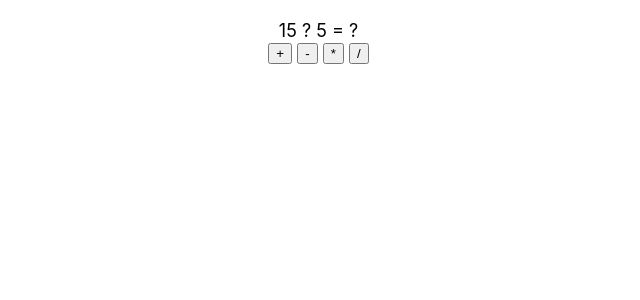
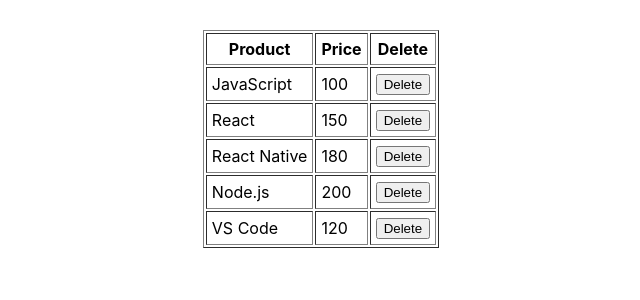
Before and after one commit to SaharatPankawn/pluem-project, a React (Create React App) app in the folder React/app1/: page / in a window 1280 px wide. Shown: the top 300 px of the page, without its empty margins (319-959 px from the left). Built offline with nearby package versions, Linux system fonts and the light colour scheme.

Commit message:
refs-Array.js

```diff
--- a/React/app1/src/App.js
+++ b/React/app1/src/App.js
@@ -1,10 +1,10 @@
 import React from "react";
-import RefsFunc from "./refs-func.js";
-
+import RefsArray from "./refs-array.js";
 function App() {
 	return (
 	<>
-	<RefsFunc/>
+
+	<RefsArray/>
 	</>
 
 	)
--- /dev/null
+++ b/React/app1/src/refs-array.js
@@ -0,0 +1,46 @@
+import React from 'react'
+export default function RefsArray() {
+    const table = React.useRef()
+    const tr = React.useRef([])
+    const data = [
+        ['JavaScript', 100],
+        ['React', 150],
+        ['React Native', 180],
+        ['Node.js', 200],
+        ['VS Code', 120]
+    ]
+    const onClickButton = (i) => {
+        //การลบแถวออกจากตาราง จะท าให้ล าดับแถวเปลี่ยนไปจากเดิม
+        //ซึ่งอาจไม่ตรงกับล าดับอ้างอิงของแถวนั้นที่ได้ก าหนดไว้ล่วงหน้า
+        //ดังนั้น เราต้องตรวจสอบล าดับที่แท้จริงอีกครั้ง เพื่อใช้ในการลบ
+        const index = tr.current[i].rowIndex
+        table.current.deleteRow(index)
+    }
+    const onMouseOverRow = (i) => {
+        tr.current[i].style.backgroundColor = 'yellow'
+    }
+    const onMouseOutRow = (i) => {
+        tr.current[i].style.backgroundColor = 'white'
+    }
+    const tableStyles = { margin: 'auto', marginTop: 30 }
+    return (
+        <table ref={table} border="1" cellPadding={5} style={tableStyles} >
+            <tr><th>Product</th><th>Price</th><th>Delete</th></tr>
+            {
+                data.map((item, i) => {
+                    return (
+                        <tr ref={el => tr.current[i] = el}
+                            onMouseOver={() => onMouseOverRow(i)}
+                            onMouseOut={() => onMouseOutRow(i)}
+                        >
+                            <td>{item[0]}</td>
+                            <td>{item[1]}</td>
+                            <td><button onClick={() => onClickButton(i)}>
+                                Delete</button></td>
+                        </tr >
+                    )
+                })
+            }
+        </table >
+    )
+}
```
